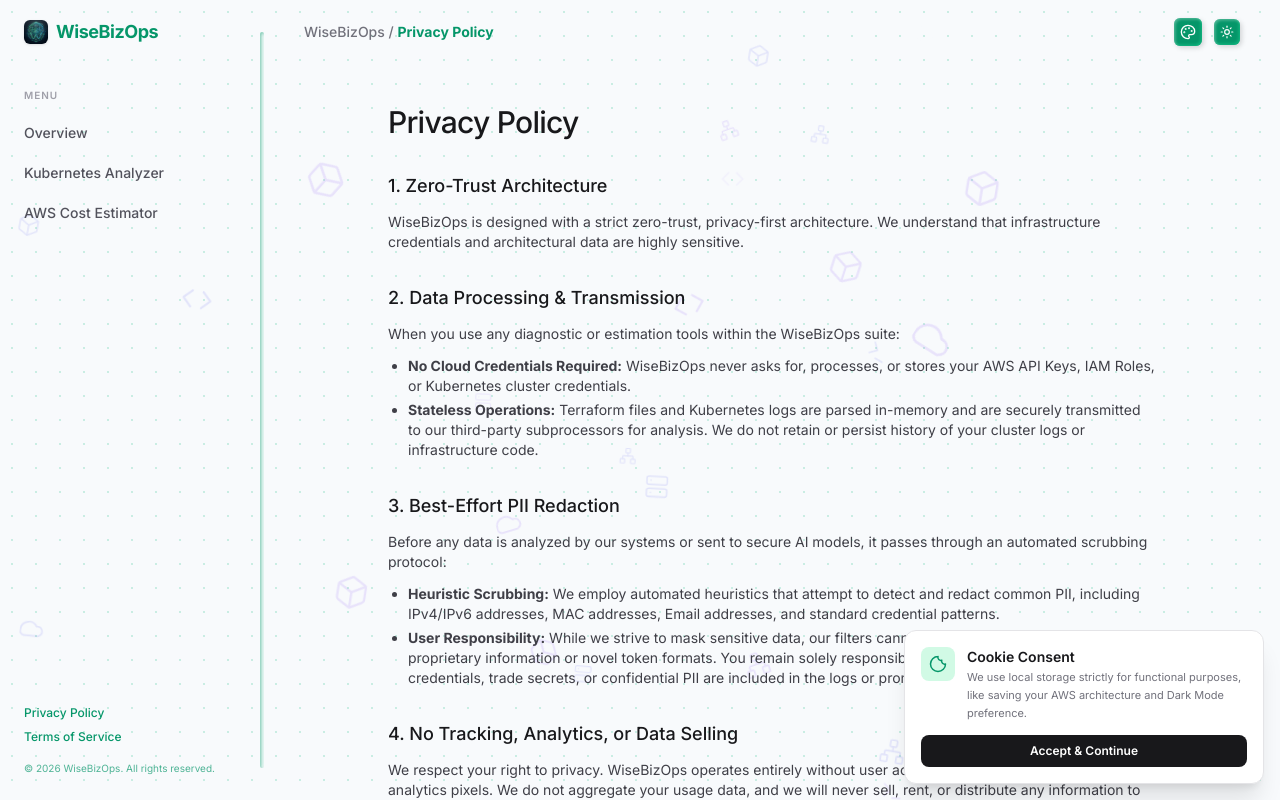
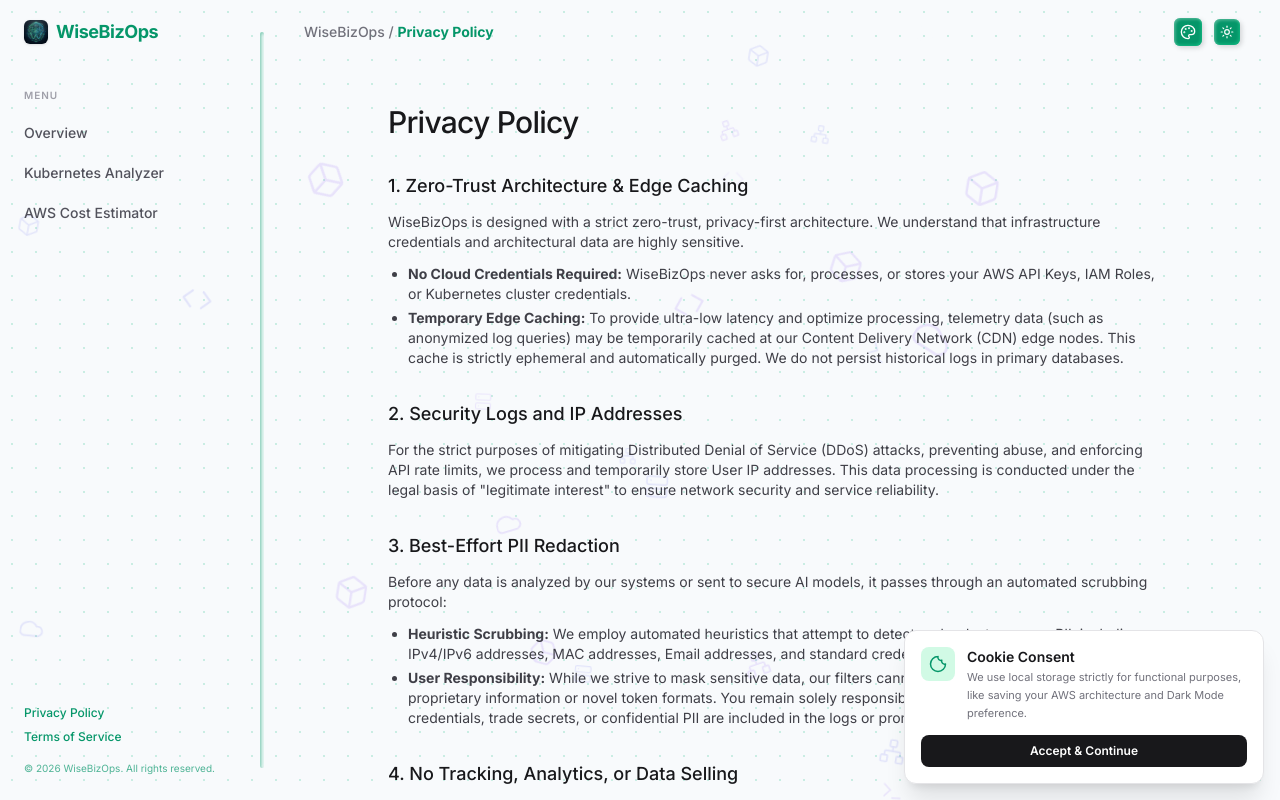
Before and after one commit to Adithya-Meda/wisebizops, a Next.js app: page /privacy in a window 1280 px wide. Built offline with nearby package versions, Linux system fonts and the light colour scheme.

Commit message:
docs(legal): amend Privacy Policy to strictly cover Upstash IP tracking and Cloudflare Edge Caching to ensure CCPA/GDPR compliance

```diff
--- a/src/app/privacy/page.tsx
+++ b/src/app/privacy/page.tsx
@@ -7,17 +7,17 @@
 
       <div className="space-y-8 text-sm text-zinc-700 dark:text-zinc-300 transition-colors">
         <section className="space-y-3">
-          <h2 className="text-lg font-medium text-zinc-900 dark:text-zinc-100 transition-colors">1. Zero-Trust Architecture</h2>
+          <h2 className="text-lg font-medium text-zinc-900 dark:text-zinc-100 transition-colors">1. Zero-Trust Architecture & Edge Caching</h2>
           <p>WiseBizOps is designed with a strict zero-trust, privacy-first architecture. We understand that infrastructure credentials and architectural data are highly sensitive.</p>
+          <ul className="list-disc pl-5 space-y-1">
+            <li><strong>No Cloud Credentials Required:</strong> WiseBizOps never asks for, processes, or stores your AWS API Keys, IAM Roles, or Kubernetes cluster credentials.</li>
+            <li><strong>Temporary Edge Caching:</strong> To provide ultra-low latency and optimize processing, telemetry data (such as anonymized log queries) may be temporarily cached at our Content Delivery Network (CDN) edge nodes. This cache is strictly ephemeral and automatically purged. We do not persist historical logs in primary databases.</li>
+          </ul>
         </section>
 
         <section className="space-y-3">
-          <h2 className="text-lg font-medium text-zinc-900 dark:text-zinc-100 transition-colors">2. Data Processing & Transmission</h2>
-          <p>When you use any diagnostic or estimation tools within the WiseBizOps suite:</p>
-          <ul className="list-disc pl-5 space-y-1">
-            <li><strong>No Cloud Credentials Required:</strong> WiseBizOps never asks for, processes, or stores your AWS API Keys, IAM Roles, or Kubernetes cluster credentials.</li>
-            <li><strong>Stateless Operations:</strong> Terraform files and Kubernetes logs are parsed in-memory and are securely transmitted to our third-party subprocessors for analysis. We do not retain or persist history of your cluster logs or infrastructure code.</li>
-          </ul>
+          <h2 className="text-lg font-medium text-zinc-900 dark:text-zinc-100 transition-colors">2. Security Logs and IP Addresses</h2>
+          <p>For the strict purposes of mitigating Distributed Denial of Service (DDoS) attacks, preventing abuse, and enforcing API rate limits, we process and temporarily store User IP addresses. This data processing is conducted under the legal basis of "legitimate interest" to ensure network security and service reliability.</p>
         </section>
 
         <section className="space-y-3">
@@ -39,6 +39,8 @@
           <p>To provide our services, data is processed statelessly over encrypted channels using the following enterprise-grade subprocessors:</p>
           <ul className="list-disc pl-5 space-y-1">
             <li><strong>Google (Gemini API):</strong> Utilized for advanced AI log analysis and architectural generation. Data is processed statelessly and is strictly opted-out of foundational model training.</li>
+            <li><strong>Cloudflare:</strong> Operates our web application firewall (WAF) and AI Gateway proxy, responsible for securely routing LLM requests, caching duplicate prompt queries at the edge, and blocking malicious payloads.</li>
+            <li><strong>Upstash (Redis):</strong> Utilized strictly for real-time memory tracking of IP addresses to enforce API rate limits and prevent automated bot abuse.</li>
             <li><strong>Supabase:</strong> Utilized strictly for querying our publicly maintained AWS pricing database. User architecture inputs are not stored here.</li>
           </ul>
         </section>
```
